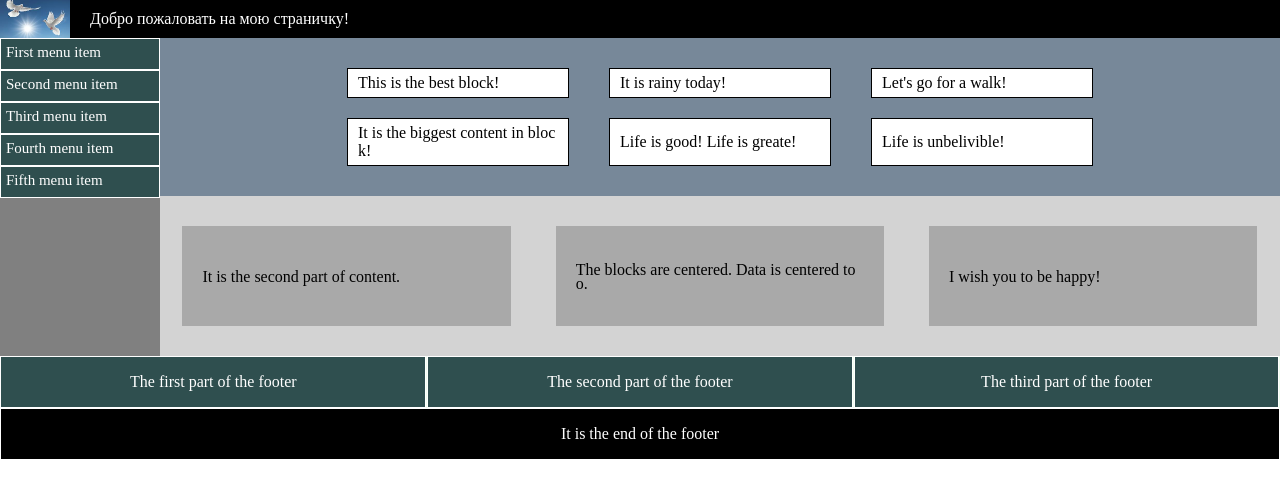
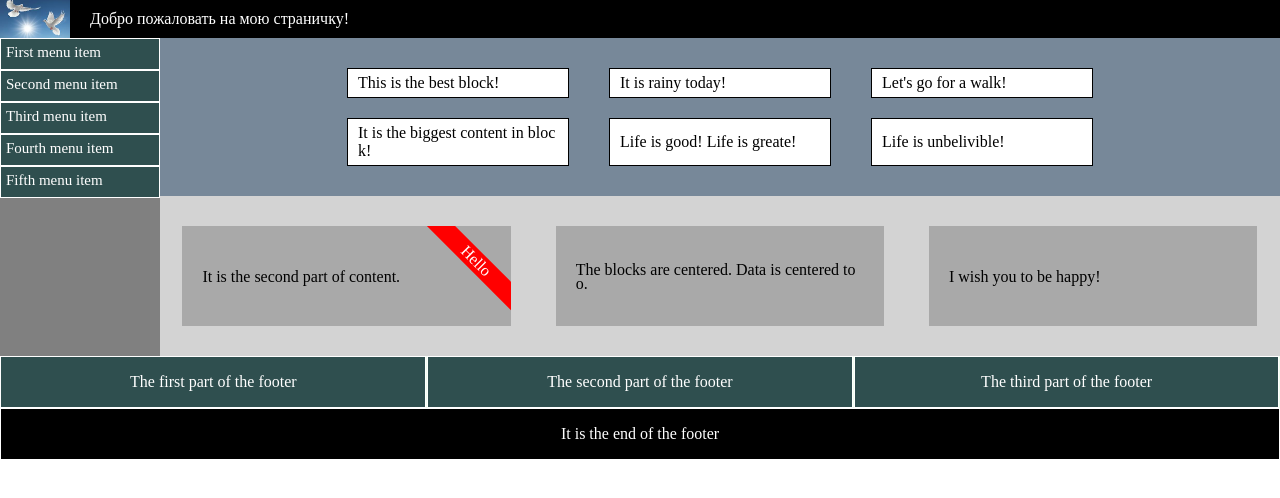
Before and after one commit to tobeinword1987/bsa_html_css, a plain HTML site: page index.html in a window 1280 px wide. Drawn offline with Linux system fonts and the light colour scheme.

Commit message:
add ribbon

```diff
--- a/css/style.css
+++ b/css/style.css
@@ -169,3 +169,23 @@ ul li:hover{
     align-items: center;
     word-break: break-all;
 }
+
+#special{
+    position:relative;
+    overflow:hidden;
+}
+
+#special:after{
+    content:'Hello';
+    display:block;
+    width:200px;
+    height:20px;
+    position:absolute;
+    transform:rotate(45deg);
+    background:#f00;
+    color:#fff;
+    text-align:center;
+    line-height:20px;
+    right:-65px;
+    top:25px;
+}
--- a/index.html
+++ b/index.html
@@ -60,7 +60,7 @@
         </div>
 
         <div id="second_main">
-            <div class="second_content">
+            <div class="second_content" id="special">
                 <div>
                     It is the second part of content.
                 </div>
```
